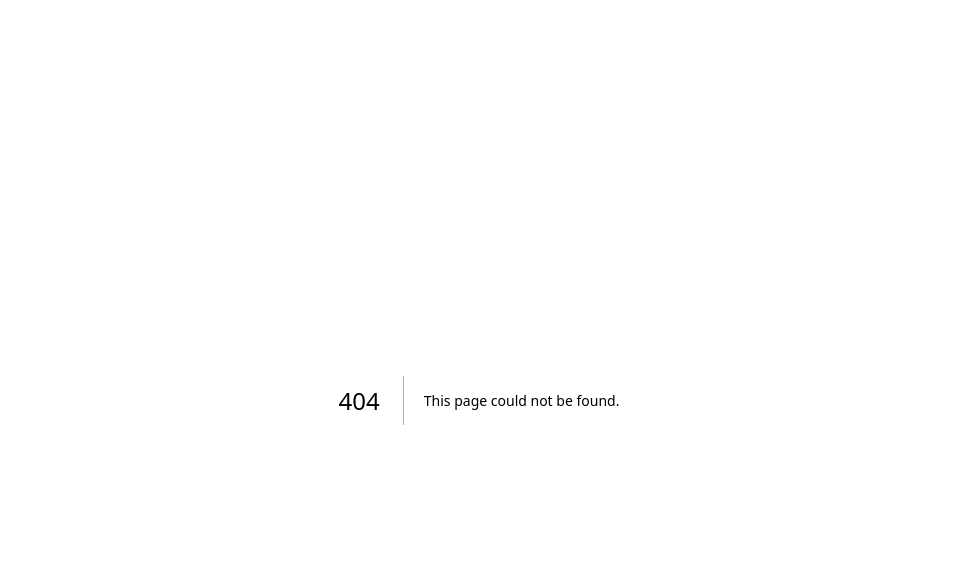
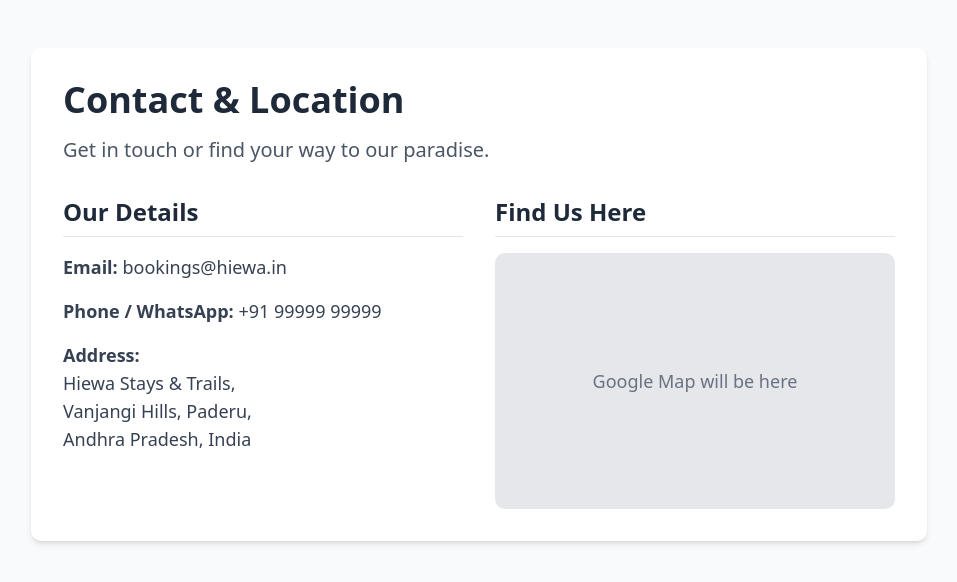
Before and after one commit to HiewaStays/project_3.0, a Next.js app: page /contact in a window 1280 px wide. Before the commit this address had no page. Shown: the top 582 px of the page, without its empty margins (161-1118 px from the left). Built offline with nearby package versions, Linux system fonts and the light colour scheme.

Commit message:
Create page.tsx
feat: create contact page

```diff
--- /dev/null
+++ b/app/contact/page.tsx
@@ -0,0 +1,50 @@
+// This is the main component for the Contact Us page.
+export default function ContactPage() {
+  return (
+    // Main container for the page content.
+    <main className="min-h-screen bg-gray-50 p-8 md:p-12">
+      <div className="max-w-4xl mx-auto bg-white rounded-lg shadow-md p-8">
+
+        {/* Page Title */}
+        <h1 className="text-4xl font-bold text-gray-800 mb-4">
+          Contact & Location
+        </h1>
+
+        {/* Subtitle */}
+        <p className="text-xl text-gray-600 mb-8">
+          Get in touch or find your way to our paradise.
+        </p>
+
+        {/* Contact Information Section */}
+        <div className="grid md:grid-cols-2 gap-8 text-lg text-gray-700">
+
+          {/* Left Column: Contact Details */}
+          <div className="space-y-4">
+            <h2 className="text-2xl font-semibold text-gray-800 border-b pb-2">Our Details</h2>
+            <p>
+              <strong>Email:</strong> bookings@hiewa.in
+            </p>
+            <p>
+              <strong>Phone / WhatsApp:</strong> +91 99999 99999
+            </p>
+            <p>
+              <strong>Address:</strong><br />
+              Hiewa Stays & Trails,<br />
+              Vanjangi Hills, Paderu,<br />
+              Andhra Pradesh, India
+            </p>
+          </div>
+
+          {/* Right Column: Placeholder for Map */}
+          <div className="space-y-4">
+            <h2 className="text-2xl font-semibold text-gray-800 border-b pb-2">Find Us Here</h2>
+            <div className="bg-gray-200 h-64 rounded-lg flex items-center justify-center">
+              <p className="text-gray-500">Google Map will be here</p>
+            </div>
+          </div>
+        </div>
+
+      </div>
+    </main>
+  );
+}
```
